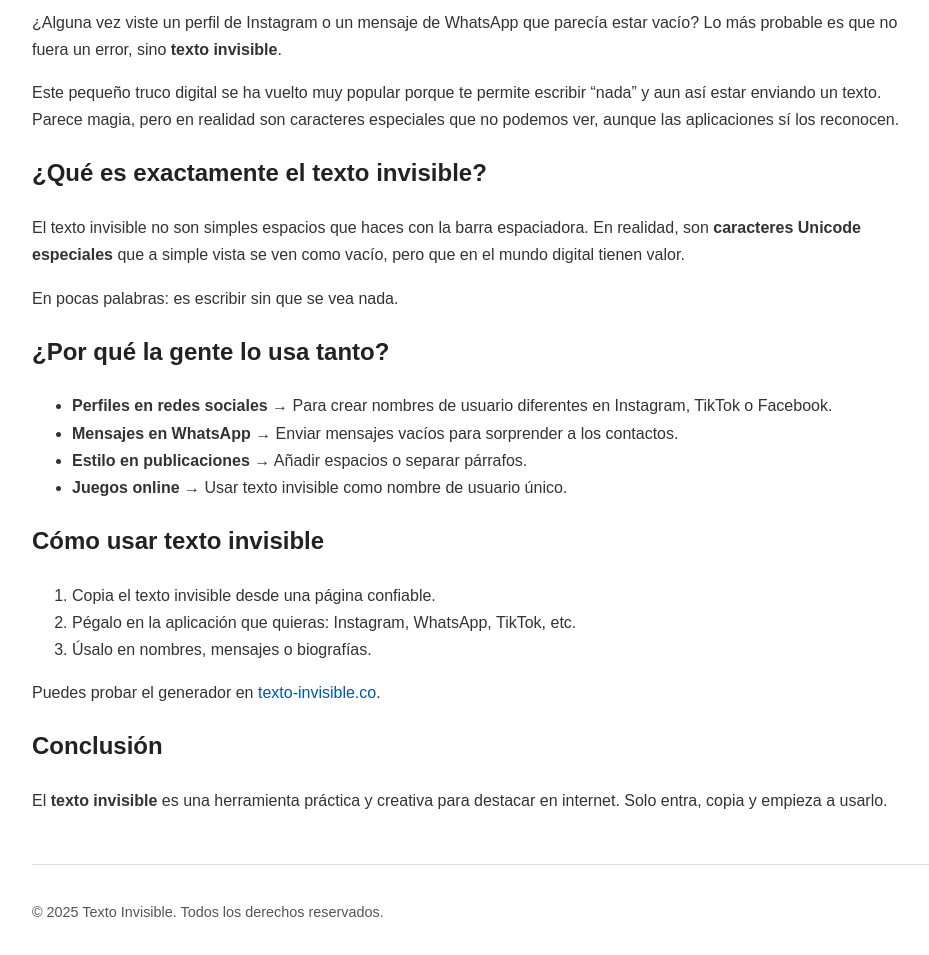
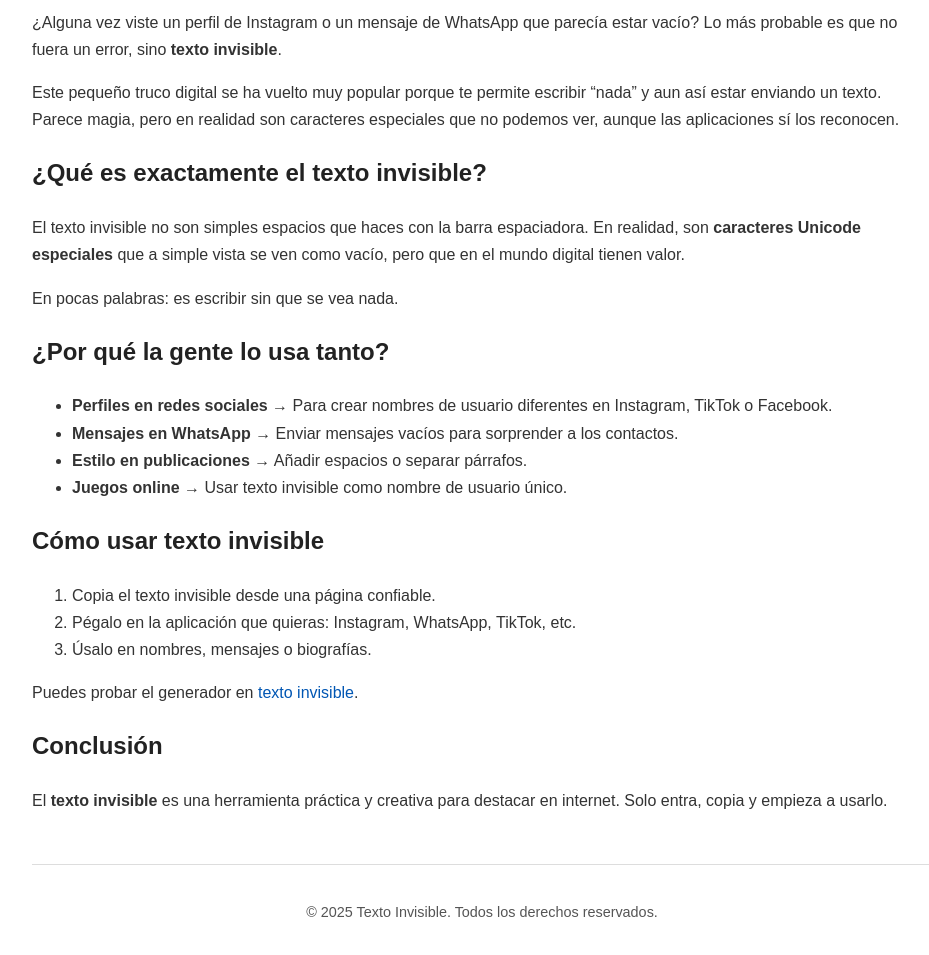
Before and after one commit to textoinvisible2025-spec/texto-invisible.github.io, a plain HTML site: page index.html in a window 1280 px wide. Shown: the part 107-1062 px from the top of the page, without its empty margins (158-1087 px from the left). Drawn offline with Linux system fonts and the light colour scheme.

Commit message:
Update index.html

```diff
--- a/index.html
+++ b/index.html
@@ -31,6 +31,7 @@
       border-top: 1px solid #ddd;
       font-size: 0.9em;
       color: #555;
+      text-align: center;
     }
   </style>
 
@@ -93,7 +94,7 @@
     <li>Úsalo en nombres, mensajes o biografías.</li>
   </ol>
 
-  <p>Puedes probar el generador en <a href="https://texto-invisible.co">texto-invisible.co</a>.</p>
+  <p>Puedes probar el generador en <a href="https://texto-invisible.co">texto invisible</a>.</p>
 
   <h2>Conclusión</h2>
   <p>El <strong>texto invisible</strong> es una herramienta práctica y creativa para destacar en internet. Solo entra, copia y empieza a usarlo.</p>
```
